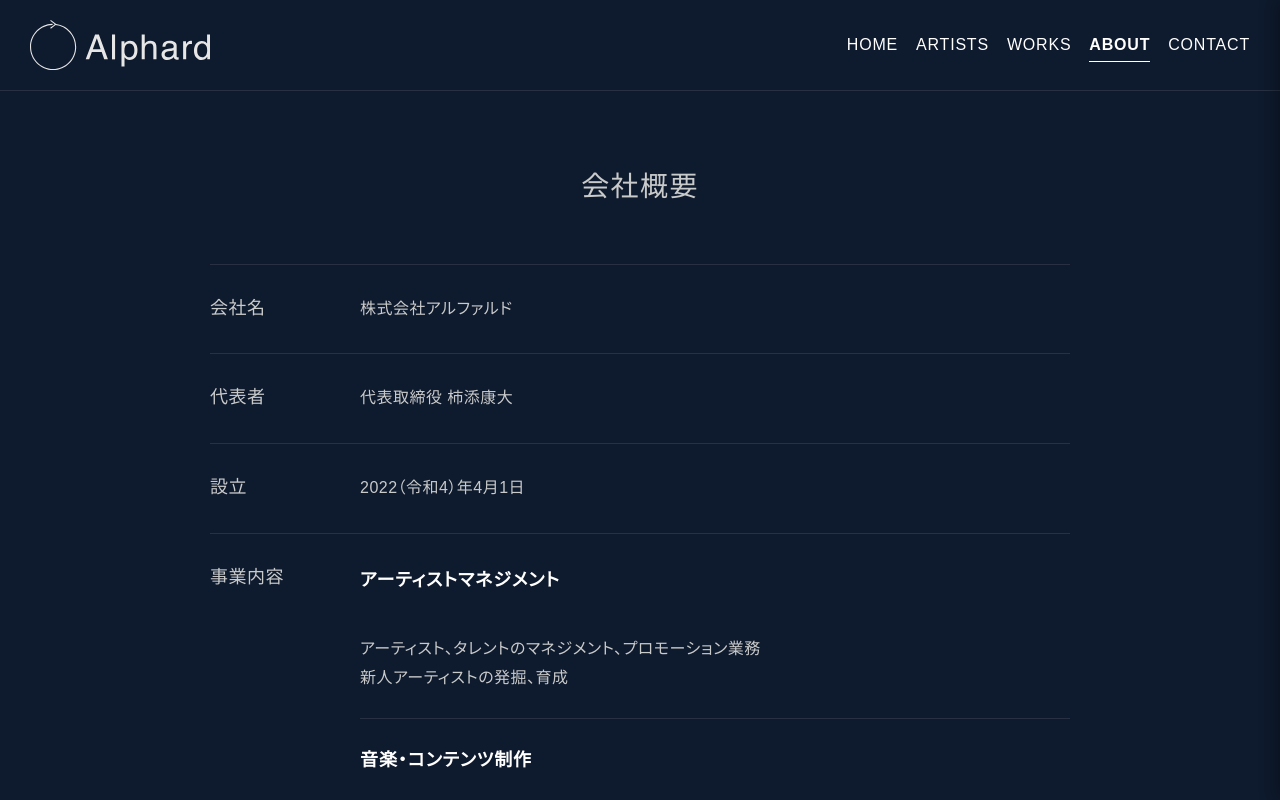
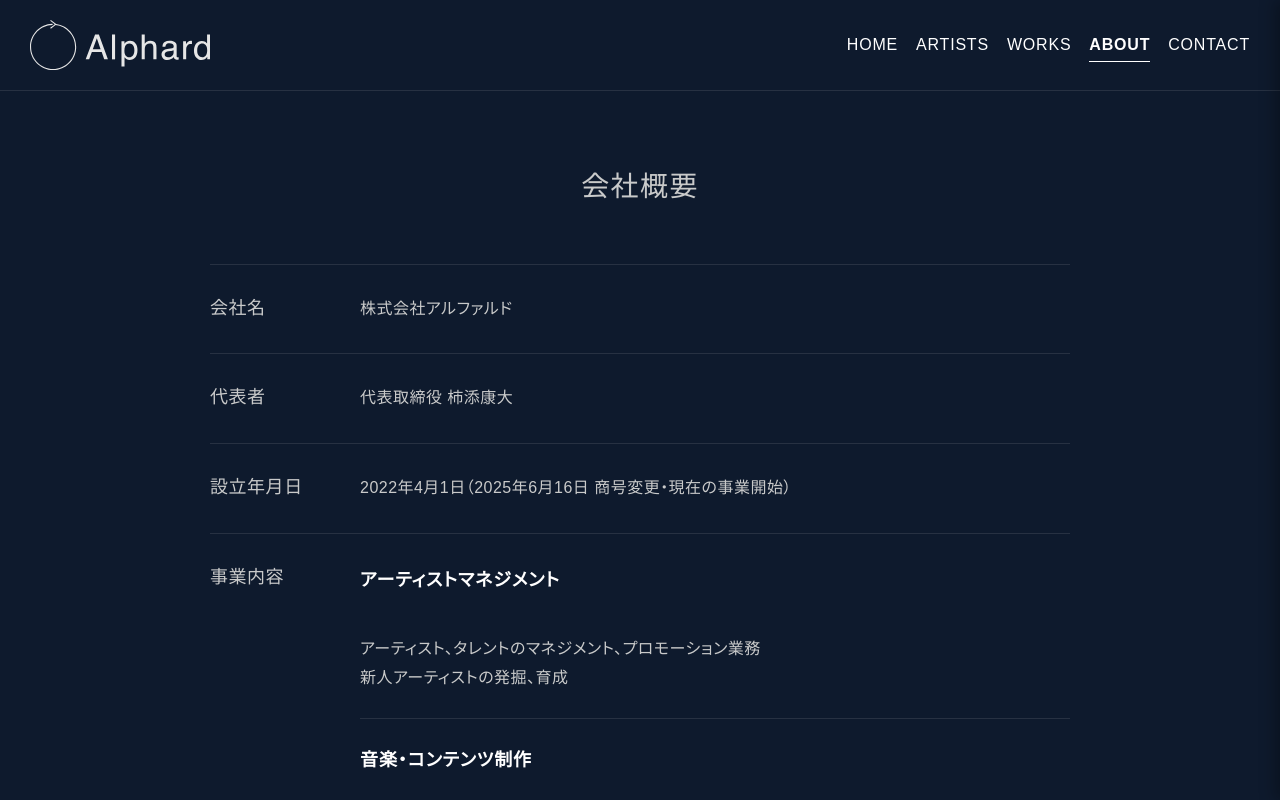
Before and after one commit to KakizoeYasuhiro/alphard, a Next.js app: page /about in a window 1280 px wide. Shown: the top 800 px of the page. Built offline with nearby package versions, Linux system fonts and the light colour scheme; no server answers; what react-google-recaptcha-v3 would draw is missing.

Commit message:
設立年月日とメール送信先の変更

```diff
--- a/src/app/api/contact/route.js
+++ b/src/app/api/contact/route.js
@@ -28,7 +28,7 @@ const resend = new Resend(requiredEnvVars.RESEND_API_KEY);
 const RECAPTCHA_SECRET_KEY = requiredEnvVars.RECAPTCHA_SECRET_KEY;
 
 // 送信先のメールアドレス
-const toEmail = ['kakizoe@torque.blue', 'badtripping@gmail.com', 'takaton0526alive@gmail.com'];
+const toEmail = ['support@alphard.info', 'kakizoe@alphard.info', 'badtripping@gmail.com', 'takaton0526alive@gmail.com'];
 // 送信元のメールアドレス
 const fromEmail = 'contact@alphard.info';
 
--- a/src/components/pages/AboutClient.js
+++ b/src/components/pages/AboutClient.js
@@ -60,8 +60,8 @@ export default function AboutClient() {
             </div>
 
             <div className="info-row">
-              <div className="info-label ja-text">設立</div>
-              <div className="info-content ja-text">2022（令和4）年4月1日</div>
+              <div className="info-label ja-text">設立年月日</div>
+              <div className="info-content ja-text">2022年4月1日（2025年6月16日 商号変更・現在の事業開始）</div>
             </div>
 
             <div className="info-row">
```
